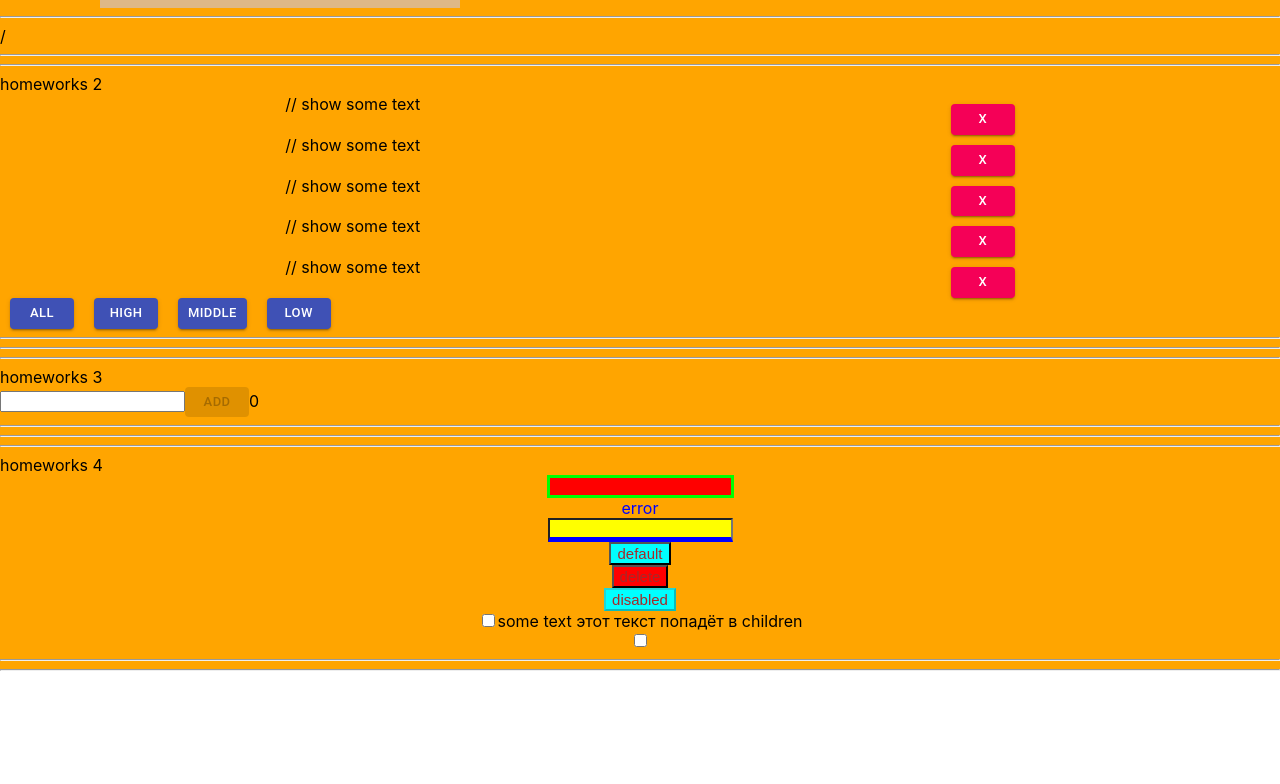
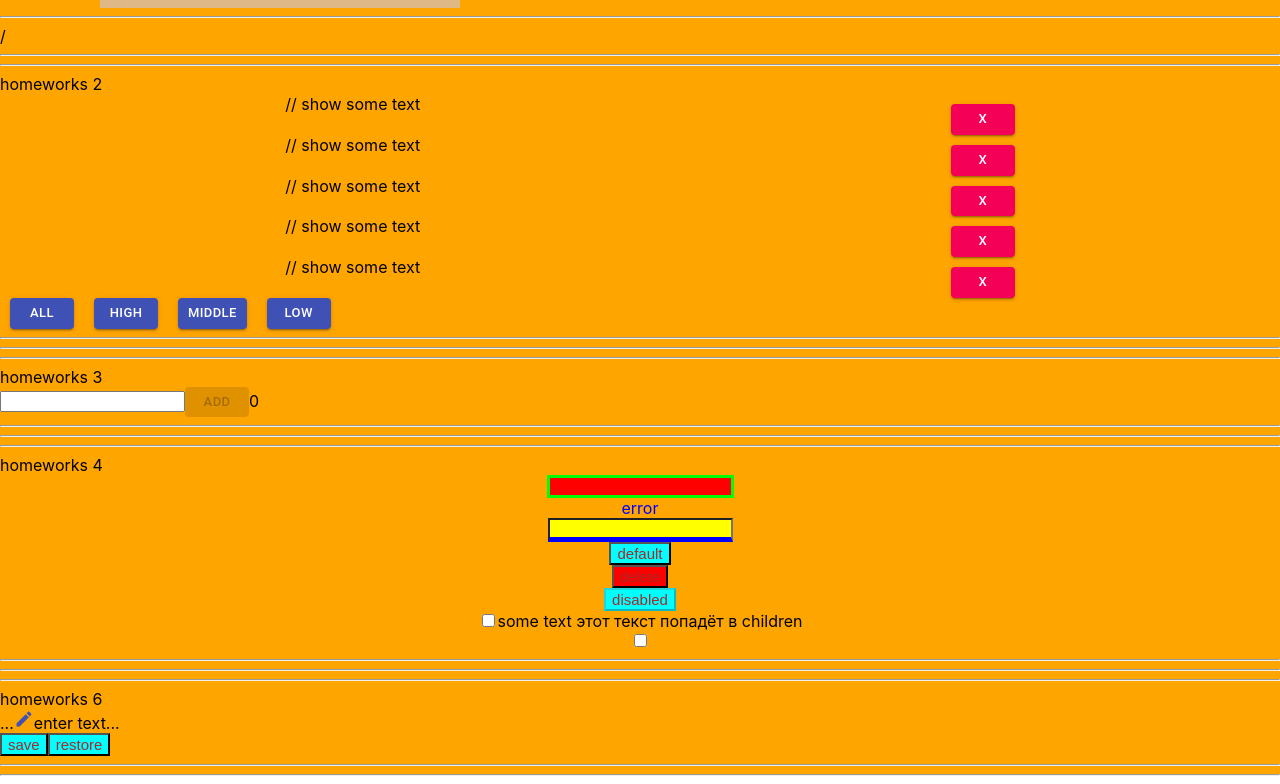
Before and after one commit to lismgmk/ignat, a React (Create React App) app: page /#/pre-junior in a window 1280 px wide. Shown: the part 224-1008 px from the top of the page. Before the commit the page ends 903 px from the top, so only its background shows below. Built offline with nearby package versions, Linux system fonts and the light colour scheme.

Commit message:
lesson 6

```diff
--- a/src/p2-homeworks/h5/pages/Junior.tsx
+++ b/src/p2-homeworks/h5/pages/Junior.tsx
@@ -8,7 +8,7 @@ import HW6 from "../../h6/HW6";
 function Junior() {
     return (
         <div>
-            <HW6/>
+
         </div>
     )
 }
--- a/src/p2-homeworks/h5/pages/PreJunior.tsx
+++ b/src/p2-homeworks/h5/pages/PreJunior.tsx
@@ -3,6 +3,7 @@ import HW1 from '../../h1/HW1'
 import HW2 from '../../h2/HW2'
 import HW3 from '../../h3/HW3'
 import HW4 from '../../h4/HW4'
+import HW6 from "../../h6/HW6";
 
 function PreJunior() {
     return (
@@ -11,7 +12,7 @@ function PreJunior() {
             <HW2/>
             <HW3/>
             <HW4/>
-            {/*<HW6/>*/}
+            <HW6/>
 
         </div>
     )
--- a/src/p2-homeworks/h6/HW6.tsx
+++ b/src/p2-homeworks/h6/HW6.tsx
@@ -2,6 +2,7 @@ import React, {useState} from "react";
 import SuperEditableSpan from "./common/c4-SuperEditableSpan/SuperEditableSpan";
 import SuperButton from "../h4/common/c2-SuperButton/SuperButton";
 import {restoreState, saveState} from "./localStorage/localStorage";
+
 
 function HW6() {
     const [value, setValue] = useState<string>("");
@@ -10,7 +11,8 @@ function HW6() {
         saveState<string>("editable-span-value", value);
     };
     const restore = () => {
-        // setValue(value);
+
+        setValue(restoreState("editable-span-value", ''))
     };
 
     return (
--- a/src/p2-homeworks/h6/common/c4-SuperEditableSpan/SuperEditableSpan.tsx
+++ b/src/p2-homeworks/h6/common/c4-SuperEditableSpan/SuperEditableSpan.tsx
@@ -1,5 +1,7 @@
 import React, {DetailedHTMLProps, InputHTMLAttributes, HTMLAttributes, useState} from "react";
 import SuperInputText from "../../../h4/common/c1-SuperInputText/SuperInputText";
+import s from './SuperEditableSpan.module.css';
+import EditIcon from '@material-ui/icons/Edit';
 
 // тип пропсов обычного инпута
 type DefaultInputPropsType = DetailedHTMLProps<InputHTMLAttributes<HTMLInputElement>, HTMLInputElement>;
@@ -31,7 +33,7 @@ const SuperEditableSpan: React.FC<SuperEditableSpanType> = (
     const {children, onDoubleClick, className, ...restSpanProps} = spanProps || {};
 
     const onEnterCallback = () => {
-         setEditMode(true); // выключить editMode при нажатии Enter
+         setEditMode(false); // выключить editMode при нажатии Enter
 
         onEnter && onEnter();
     };
@@ -46,7 +48,7 @@ const SuperEditableSpan: React.FC<SuperEditableSpanType> = (
         onDoubleClick && onDoubleClick(e);
     };
 
-    const spanClassName = `${"сделать красивый стиль для спана"} ${className}`;
+    const spanClassName = `${s.spanStyle} ${className}`;
 
     return (
         <>
@@ -66,6 +68,7 @@ const SuperEditableSpan: React.FC<SuperEditableSpanType> = (
 
                         {...restSpanProps}
                     >
+                        ...{<EditIcon color={"primary"} fontSize="small"/>}
                         {/*если нет захардкодженного текста для спана, то значение инпута*/}
                         {children || restProps.value}
                     </span>
```
Also changed, not shown: src/p2-homeworks/h6/common/c4-SuperEditableSpan/SuperEditableSpan.module.css (added).
